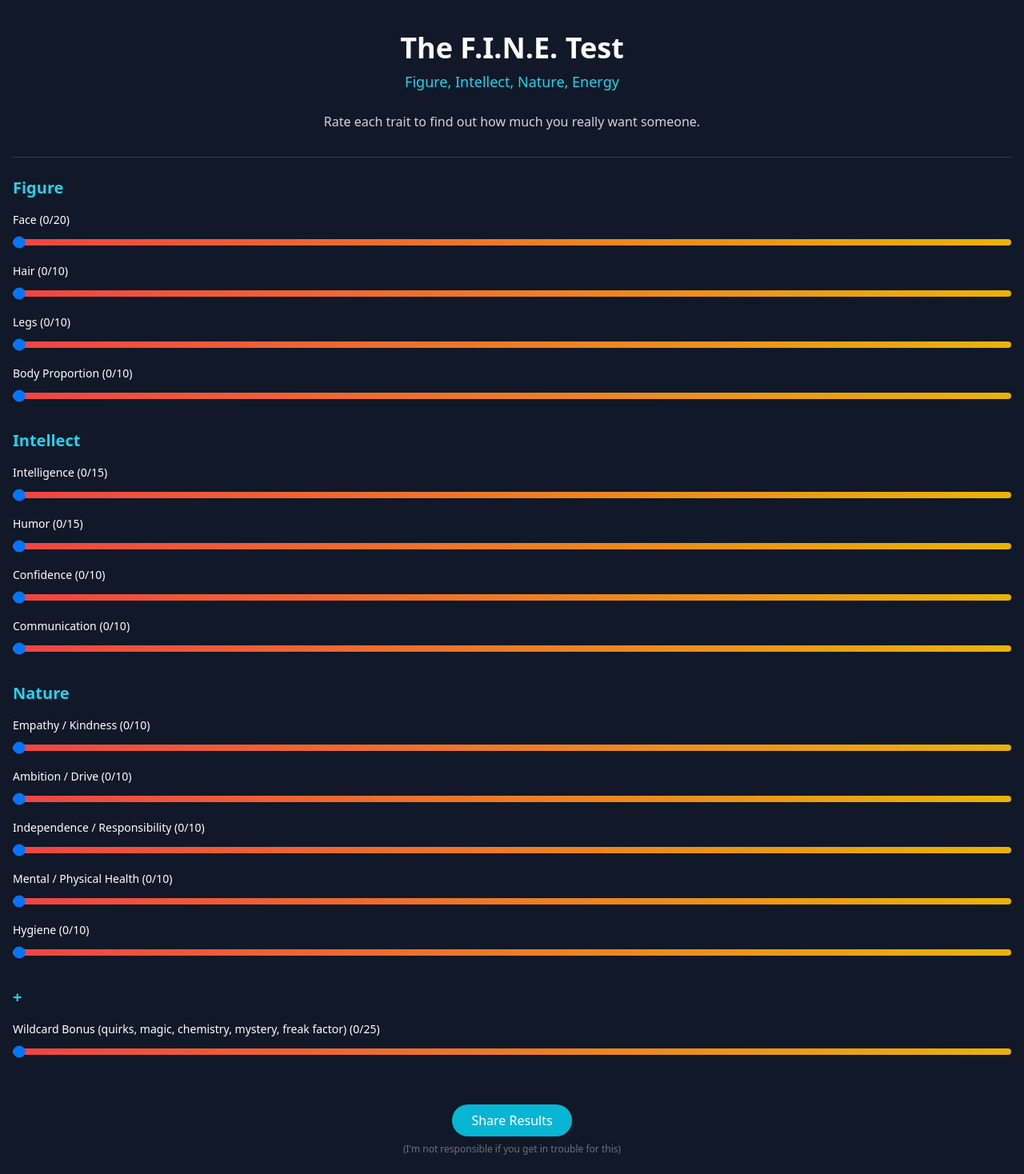
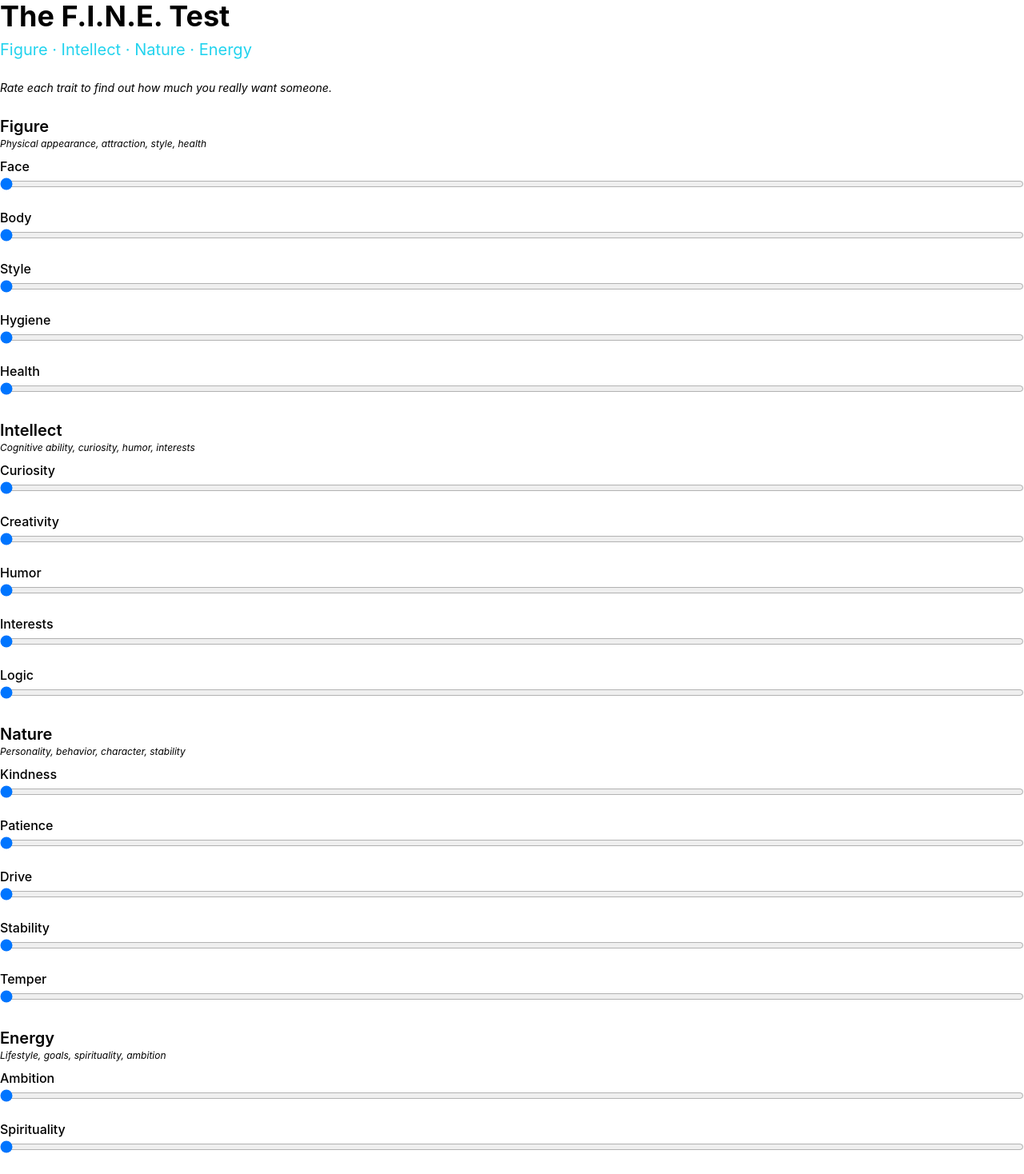
Before and after one commit to TyroneWillings1/thefinetest, a React (Create React App) app: page / in a window 1280 px wide. Shown: the top 1468 px of the page at 80% size. Built offline with nearby package versions, Linux system fonts and the light colour scheme.

Commit message:
Final polish: slider gradient, results UI, restart button

```diff
--- a/src/App.js
+++ b/src/App.js
@@ -1,165 +1,192 @@
-import { useState } from "react";
+// App.js
+import React, { useState } from "react";
 import html2canvas from "html2canvas";
-import "./index.css";
+import "./App.css";
 
-const traitGroups = {
-  "Figure": [
-    { label: "Face", max: 20 },
-    { label: "Hair", max: 10 },
-    { label: "Legs", max: 10 },
-    { label: "Body Proportion", max: 10 },
+const traits = [
+  {
+    category: "Figure",
+    description: "Physical appearance, attraction, style, health",
+    traits: [
+      "Face", "Body", "Style", "Hygiene", "Health"
     ],
-  "Intellect": [
-    { label: "Intelligence", max: 15 },
-    { label: "Humor", max: 15 },
-    { label: "Confidence", max: 10 },
-    { label: "Communication", max: 10 },
+  },
+  {
+    category: "Intellect",
+    description: "Cognitive ability, curiosity, humor, interests",
+    traits: [
+      "Curiosity", "Creativity", "Humor", "Interests", "Logic"
     ],
-  "Nature": [
-    { label: "Empathy / Kindness", max: 10 },
-    { label: "Ambition / Drive", max: 10 },
-    { label: "Independence / Responsibility", max: 10 },
-    { label: "Mental / Physical Health", max: 10 },
-    { label: "Hygiene", max: 10 },
+  },
+  {
+    category: "Nature",
+    description: "Personality, behavior, character, stability",
+    traits: [
+      "Kindness", "Patience", "Drive", "Stability", "Temper"
     ],
-  "+": [
-    { label: "Wildcard Bonus (quirks, magic, chemistry, mystery, freak factor)", max: 25 },
+  },
+  {
+    category: "Energy",
+    description: "Lifestyle, goals, spirituality, ambition",
+    traits: [
+      "Ambition", "Spirituality", "Goals", "Lifestyle", "Values"
     ],
+  },
+  {
+    category: "Extra +",
+    description: "(quirks, magic, chemistry, mystery, freak factor)",
+    traits: ["Wildcard"]
+  }
+];
+
+const tierDescriptions = {
+  God: [
+    "God Tier — Marry her immediately.",
+    "God Tier — This is cosmic alignment.",
+    "God Tier — You’re not choosing her, the universe is."
+  ],
+  Elite: [
+    "Elite — Too good to be true, investigate further.",
+    "Elite — Where has she been all your life?",
+    "Elite — Practically unfair to the rest."
+  ],
+  Exceptional: [
+    "Exceptional — A rare gem, lock that down.",
+    "Exceptional — She’s passing with honors.",
+    "Exceptional — You’ll regret letting this go."
+  ],
+  High: [
+    "High Quality — Built different in all the right ways.",
+    "High Quality — Serious contender status.",
+    "High Quality — Could be something real."
+  ],
+  Average: [
+    "Average — There’s potential!",
+    "Average — Could grow into something.",
+    "Average — Some sparks, but not fireworks."
+  ],
+  Rough: [
+    "Rough — Proceed at your own risk.",
+    "Rough — That dog ain’t gonna hunt.",
+    "Rough — You're dating with beer goggles."
+  ]
 };
 
-const allTraits = Object.values(traitGroups).flat();
+function getTier(score, hasWildcard) {
+  const effectiveScore = score + (hasWildcard ? 10 : 0);
+  if (effectiveScore >= 150) return "God";
+  if (effectiveScore >= 140) return "Elite";
+  if (effectiveScore >= 120) return "Exceptional";
+  if (effectiveScore >= 90) return "High";
+  if (effectiveScore >= 50) return "Average";
+  return "Rough";
+}
 
-function getTier(score) {
-  const messages = {
-    "God Tier": ["Marry her immediately.", "You’re legally required to fall in love.", "This is endgame."],
-    "Elite": ["Too good to be true, investigate further.", "Probably makes your mom like her too.", "You’ll be dreaming about this one."],
-    "Exceptional": ["A rare gem, lock that down.", "Great genes, greater vibes.", "You’re punching up.", "They understood the assignment."],
-    "High Quality": ["Built different in all the right ways.", "Solid across the board.", "Could be The One with the right patch update."],
-    "Average": ["There’s potential!", "Standard issue with room for modding.", "You’ve definitely seen her before on IG explore."],
-    "Rough": ["Probably not the one for you.", "Reconsider your standards.", "You’re doing charity work."],
+function App() {
+  const [scores, setScores] = useState({});
+  const [showResults, setShowResults] = useState(false);
+
+  const handleSlider = (trait, value) => {
+    setScores({ ...scores, [trait]: parseInt(value, 10) });
   };
 
-  let tier;
-  if (score >= 150) tier = "God Tier";
-  else if (score >= 140) tier = "Elite";
-  else if (score >= 120) tier = "Exceptional";
-  else if (score >= 90) tier = "High Quality";
-  else if (score >= 50) tier = "Average";
-  else tier = "Rough";
+  const calculateCategoryTotal = (categoryTraits) =>
+    categoryTraits.reduce((total, trait) => total + (scores[trait] || 0), 0);
 
-  const options = messages[tier];
-  const description = options[Math.floor(Math.random() * options.length)];
-  return { tier, description };
-}
-
-export default function App() {
-  const [scores, setScores] = useState(Array(allTraits.length).fill(0));
-  const [showResults, setShowResults] = useState(false);
-  const [imageUrl, setImageUrl] = useState(null);
-
-  const visibleTraits = Object.values(traitGroups).slice(0, 3).flat();
-  const wildcardScore = scores[scores.length - 1];
-  const total = visibleTraits.reduce((sum, _, i) => sum + Number(scores[i]), 0);
-  const tierData = getTier(total + Number(wildcardScore));
-
-  const handleChange = (index, value) => {
-    const updated = [...scores];
-    updated[index] = value;
-    setScores(updated);
-  };
-
-  const exportResults = () => {
-    const element = document.getElementById("results-section");
+  const handleExport = () => {
+    const element = document.getElementById("results");
     html2canvas(element).then((canvas) => {
-      const imgData = canvas.toDataURL("image/webp");
-      setImageUrl(imgData);
+      const link = document.createElement("a");
+      link.download = "fine_results.webp";
+      link.href = canvas.toDataURL("image/webp");
+      link.click();
     });
   };
 
-  return (
-    <div className="min-h-screen bg-gray-900 text-white py-10 px-4 font-sans">
-      <h1 className="text-4xl font-bold text-center mb-2">The F.I.N.E. Test</h1>
-      <p className="text-center text-cyan-400 mb-6 text-lg">Figure, Intellect, Nature, Energy</p>
-      <p className="text-center text-gray-300 mb-8">Rate each trait to find out how much you really want someone.</p>
-      <hr className="border-gray-700 mb-6" />
+  const totalScore = Object.entries(scores)
+    .filter(([key]) => key !== "Wildcard")
+    .reduce((acc, [_, val]) => acc + val, 0);
 
-      {!showResults && (
-        <>
-          {Object.entries(traitGroups).map(([groupName, traits], groupIndex) => (
-            <div key={groupName} className="mb-8">
-              <h2 className="text-xl font-semibold text-cyan-400 mb-4">{groupName}</h2>
-              {traits.map((trait, index) => {
-                const globalIndex = Object.values(traitGroups).slice(0, groupIndex).flat().length + index;
-                const value = scores[globalIndex];
-                const max = trait.max;
-                const percentage = (value / max) * 100;
-                let gradient;
-
-                if (percentage <= 33) gradient = "from-red-500 to-yellow-500";
-                else if (percentage <= 66) gradient = "from-yellow-500 to-green-400";
-                else gradient = "from-green-500 to-green-300";
+  const hasWildcard = scores["Wildcard"] > 0;
+  const tier = getTier(totalScore, hasWildcard);
 
   return (
-                  <div key={trait.label} className="mb-4">
-                    <label className="block text-sm font-medium text-white mb-1">
-                      {trait.label} ({value}/{max})
-                    </label>
+    <div className="App">
+      {!showResults ? (
+        <div>
+          <h1 className="text-4xl font-bold mb-2">The F.I.N.E. Test</h1>
+          <h2 className="text-cyan-400 text-xl mb-6">Figure · Intellect · Nature · Energy</h2>
+          <p className="mb-6 text-sm italic">Rate each trait to find out how much you really want someone.</p>
+
+          {traits.map((group) => (
+            <div key={group.category} className="mb-6">
+              <h3 className="text-xl font-semibold">{group.category}</h3>
+              <p className="text-xs italic mb-2">{group.description}</p>
+              {group.traits.map((trait) => (
+                <div key={trait} className="mb-4">
+                  <label className="block font-medium">{trait}</label>
                   <input
                     type="range"
                     min="0"
-                      max={max}
-                      value={value}
-                      onChange={(e) => handleChange(globalIndex, e.target.value)}
-                      className={`w-full h-2 rounded-full appearance-none bg-gradient-to-r ${gradient}`}
+                    max="10"
+                    value={scores[trait] || 0}
+                    onChange={(e) => handleSlider(trait, e.target.value)}
+                    className="w-full slider"
                   />
                 </div>
-                );
-              })}
+              ))}
             </div>
           ))}
-          <div className="text-center">
+
           <button
-              onClick={() => {
-                exportResults();
-                setShowResults(true);
-              }}
-              className="mt-6 px-6 py-2 bg-cyan-500 hover:bg-cyan-600 text-white rounded-full shadow"
+            className="bg-green-600 text-white px-4 py-2 rounded hover:bg-green-700"
+            onClick={() => setShowResults(true)}
           >
-              Share Results
+            See Results
           </button>
-            <p className="text-xs text-gray-500 mt-2">(I'm not responsible if you get in trouble for this)</p>
         </div>
-        </>
-      )}
+      ) : (
+        <div id="results" className="text-left">
+          <h1 className="text-4xl font-bold mb-2 underline text-blue-500">
+            <a href="/">fine-test.com</a>
+          </h1>
+          <h2 className="text-xl mb-4">F.I.N.E. RESULTS</h2>
+          {traits.slice(0, 4).map((group) => (
+            <p key={group.category}>
+              {group.category}: {calculateCategoryTotal(group.traits)}
+            </p>
+          ))}
+          {scores["Wildcard"] > 0 && <p>+ Wildcard Bonus: {scores["Wildcard"]}</p>}
 
-      {showResults && (
-        <div id="results-section" className="bg-gray-800 p-6 rounded-xl mt-10">
-          <h2 className="text-3xl text-center font-bold mb-4">F.I.N.E. Results</h2>
-          {Object.entries(traitGroups).slice(0, 3).map(([group, traits]) => {
-            const sectionTotal = traits.reduce((sum, _, i) => sum + Number(scores[Object.values(traitGroups).flat().indexOf(traits[i])]), 0);
-            return (
-              <p key={group} className="text-lg text-center">
-                {group}: {sectionTotal}
+          <p className="mt-4 text-lg">
+            <strong>Total Score: </strong>{totalScore}
           </p>
-            );
-          })}
-          <p className="text-lg text-center">+: {wildcardScore}</p>
-          <h3 className="text-xl text-cyan-300 text-center mt-4">{tierData.tier}</h3>
-          <p className="text-center text-gray-300">{tierData.description}</p>
-          {imageUrl && (
-            <div className="mt-6 text-center">
-              <img src={imageUrl} alt="FINE Results Screenshot" className="rounded-lg mx-auto max-w-xs" />
-              <a
-                href={imageUrl}
-                download="fine-results.webp"
-                className="mt-2 inline-block px-4 py-1 text-sm text-white bg-cyan-500 rounded-full hover:bg-cyan-600"
+          <p className="mb-4 text-lg">
+            <strong>Tier: </strong>{
+              tierDescriptions[tier][
+                Math.floor(Math.random() * tierDescriptions[tier].length)
+              ]
+            }
+          </p>
+
+          <div className="flex gap-2">
+            <button
+              className="bg-blue-600 text-white px-3 py-1 rounded hover:bg-blue-700"
+              onClick={handleExport}
             >
-                Download Image
-              </a>
+              Share / Download
+            </button>
+            <button
+              className="bg-gray-400 text-black px-3 py-1 rounded hover:bg-gray-500"
+              onClick={() => setShowResults(false)}
+            >
+              Adjust / Retake
+            </button>
           </div>
-          )}
         </div>
       )}
     </div>
   );
 }
+
+export default App;
```
Lines whose indentation alone changed are shown as unchanged.
